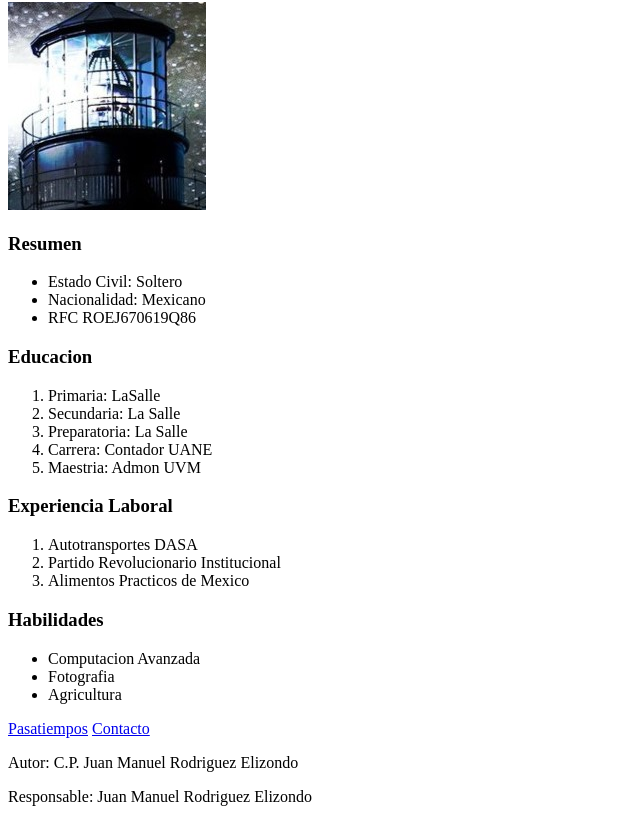
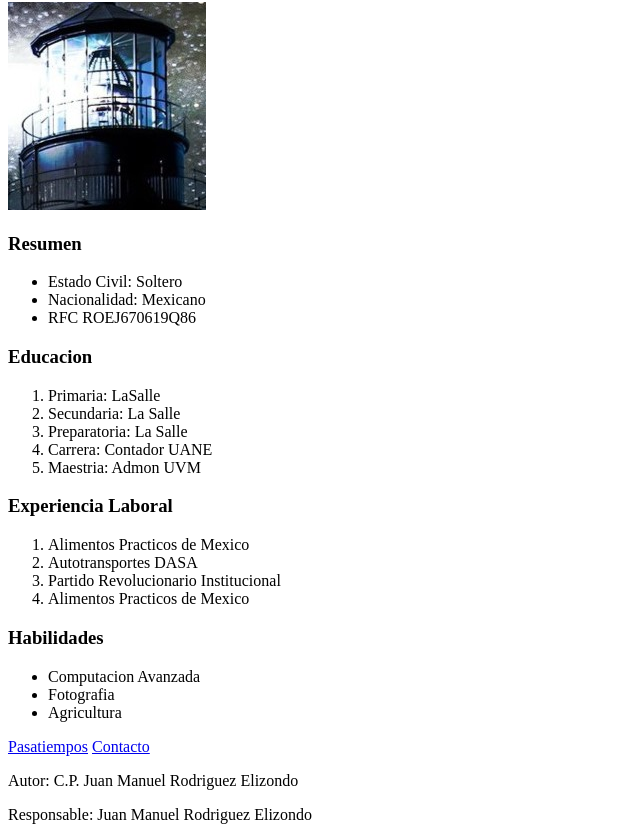
Before and after one commit to juanmrdz2001/proyectohmtl, a plain HTML site: page index.html in a window 1280 px wide. Shown: the part 65-905 px from the top of the page, without its empty margins (0-640 px from the left). Drawn offline with Linux system fonts and the light colour scheme.

Commit message:
Update index.html

```diff
--- a/index.html
+++ b/index.html
@@ -29,6 +29,7 @@
     <section>
         <h3>Experiencia Laboral</h3>
         <ol>
+            <li>Alimentos Practicos de Mexico</li>
             <li>Autotransportes DASA</li>
             <li>Partido Revolucionario Institucional</li>
             <li>Alimentos Practicos de Mexico</li>
```
